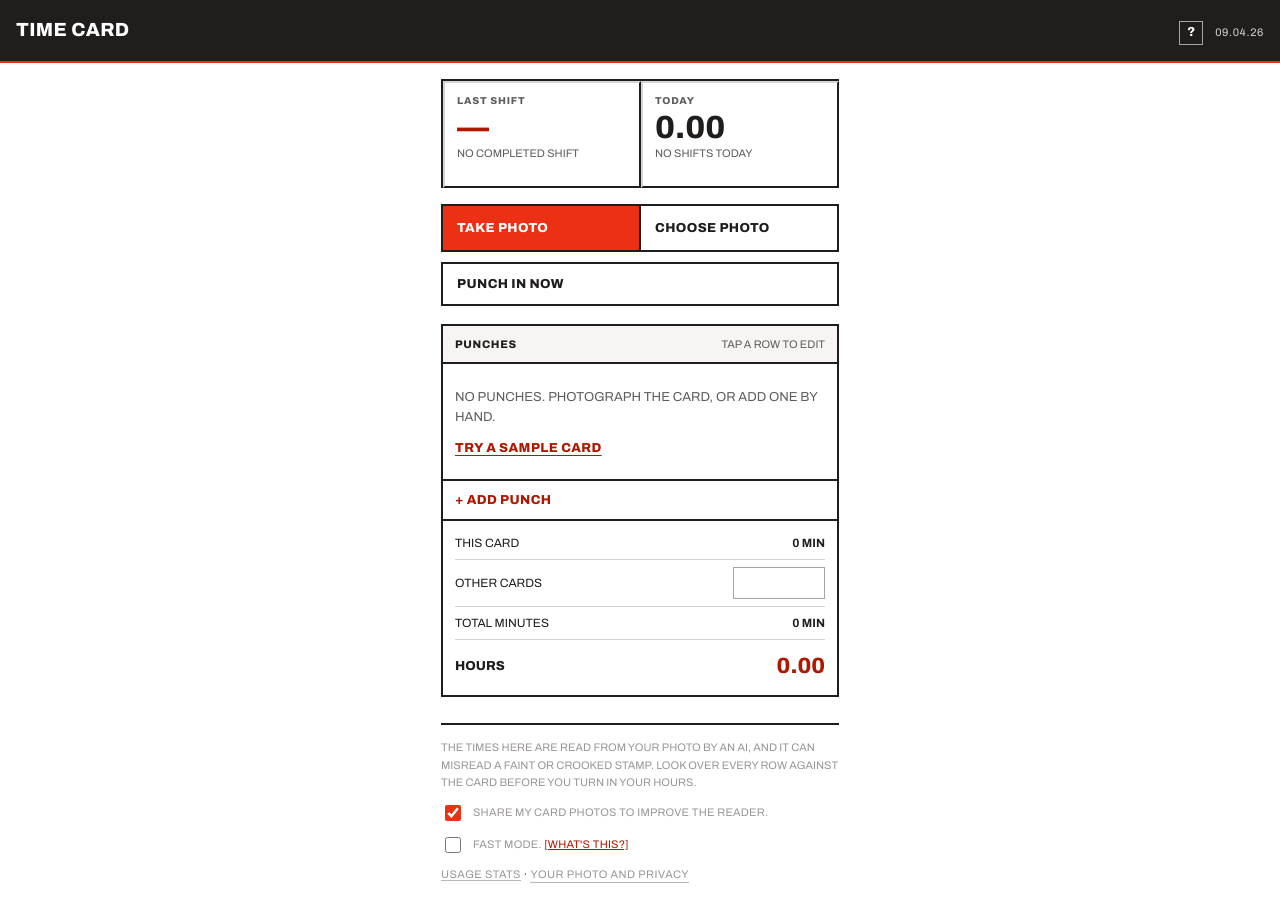
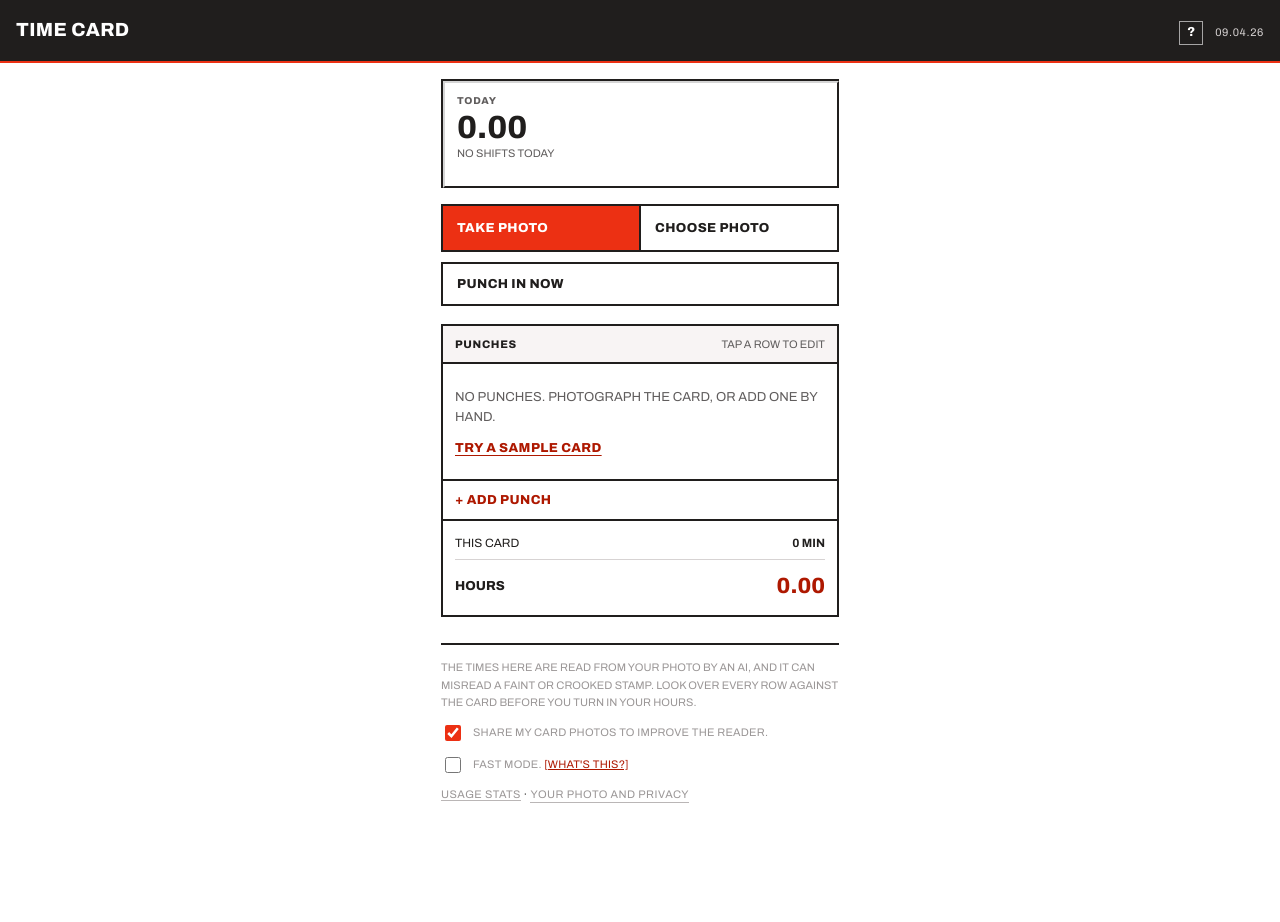
Before and after one commit to kickofline/punchcard, a website with bundled scripts: page index.html in a window 1280 px wide. After the commit the page ends 859 px from the top, so only its background shows below. Built offline with nearby package versions, Linux system fonts and the light colour scheme.

Commit message:
Re-align with the app's actual job: scan the card, do the math, enter it in OBU
The paper card is the record and gets overwritten every shift - this app
was drifting toward being a second logbook. Walking that back:

- A scan now replaces the current card instead of merging with whatever was
  read before (layout(found), not layout([...punches, ...found])). Re-shoot
  the card, see what's on it now.
- Drop the "Other cards" minutes bucket and the redundant "Total minutes"
  line - the totals block is just This card + Hours now.
- Drop the "Last shift" stat card; Today (what you actually enter) is the
  only stat, full width.
- Stop persisting the card to localStorage on every change, and stop
  restoring one on launch - each scan is a fresh calculation, not a saved
  session. A pre-update install's leftover timecard:v1 is purged on load.

Claude-Session: https://claude.ai/code/session_01J5aLdbtzgrhoWFBVgyreQJ

```diff
--- a/app.mjs
+++ b/app.mjs
@@ -322,7 +322,6 @@ async function readCardImage(dataURL, onStep = () => {}, opts = {}) {
 
 export function TimeCard() {
   const [punches, setPunches] = useState([]);
-  const [other, setOther] = useState("");
   const [editing, setEditing] = useState(null);
   const [draft, setDraft] = useState({ date: todayISO(), time: nowHM() });
   const [status, setStatus] = useState("idle"); // idle | camera | reading
@@ -397,14 +396,10 @@ export function TimeCard() {
 
   useEffect(() => {
     (async () => {
-      try {
-        const saved = await storage.get("timecard:v1");
-        if (saved) {
-          const v = JSON.parse(saved.value);
-          setPunches(v.punches || []);
-          setOther(v.other || "");
-        }
-      } catch (e) { /* nothing saved yet */ }
+      // The card itself is the record and gets overwritten every shift, so
+      // this app doesn't keep one either - each scan starts clean. Clear out
+      // anything a pre-update install left behind.
+      storage.delete("timecard:v1");
       try {
         const dismissed = await storage.get("punchcard:install-dismissed");
         if (!dismissed && !IS_STANDALONE) setInstallHidden(false);
@@ -436,11 +431,6 @@ export function TimeCard() {
       window.removeEventListener("appinstalled", onInstalled);
     };
   }, []);
-
-  useEffect(() => {
-    if (!punches.length && !other) return;
-    storage.set("timecard:v1", JSON.stringify({ punches, other }));
-  }, [punches, other]);
 
   useEffect(() => {
     punchesRef.current = punches;
@@ -526,8 +516,6 @@ export function TimeCard() {
   const { shifts, notes } = useMemo(() => readCard(grid), [grid]);
 
   const cardMinutes = shifts.reduce((s, x) => s + x.minutes, 0);
-  const otherMinutes = Math.max(0, parseInt(other, 10) || 0);
-  const totalMinutes = cardMinutes + otherMinutes;
   const open = shifts.find((s) => s.open);
 
   useEffect(() => {
@@ -555,9 +543,6 @@ export function TimeCard() {
     }));
   }, [shifts]);
   const todayRow = byDay.find((d) => d.date === today);
-
-  const done = shifts.filter((s) => s.out && !s.bad);
-  const last = done[done.length - 1];
 
   /* Rows to show: every slot that holds a punch, plus a slot being edited. */
   const rows = grid
@@ -818,12 +803,13 @@ export function TimeCard() {
         fast: !opts.sample && fast,
         ...opts,
       });
-      const merged = layout([...punches, ...found]);
-      const keys = new Set(found.map((p) => `${p.type}|${p.date}|${p.time}`));
+      // The photo is what's on the card right now, so a scan replaces the
+      // current card rather than piling onto whatever was read before.
+      const merged = layout(found);
       const freshSlots = [];
       const baseline = {};
       merged.forEach((p, i) => {
-        if (p && keys.has(`${p.type}|${p.date}|${p.time}`)) {
+        if (p) {
           freshSlots.push(i);
           baseline[i] = { type: p.type, date: p.date, time: p.time };
         }
@@ -887,9 +873,7 @@ export function TimeCard() {
   }
   function clearCard() {
     setPunches([]);
-    setOther("");
     setEditing(null);
-    storage.delete("timecard:v1");
   }
   function copyDay(d) {
     const lines = d.list.map((s) => `${clock12(s.in)} to ${clock12(s.out)} = ${hrs(s.minutes)} h (${s.minutes} min)`);
@@ -994,21 +978,7 @@ export function TimeCard() {
       `}
 
       <div class="wrap">
-        <div class="stats">
-          <button
-            class="stat"
-            onClick=${() => last && copyAndLog(hrs(last.minutes), "last")}
-            disabled=${!last}
-          >
-            <span class="tag">Last shift</span>
-            <span class="figure">${last ? hrs(last.minutes) : "—"}</span>
-            <span class="sub">
-              ${last
-                ? `${clock12(last.in)}–${clock12(last.out)} · ${last.minutes} min`
-                : "No completed shift"}
-            </span>
-            <span class="cue">${copied === "last" ? "Copied · opening OBU" : last ? "Tap: copy + open OBU" : ""}</span>
-          </button>
+        <div class="stats solo">
           <button
             class="stat today"
             onClick=${() => todayRow && copyAndLog(hrs(todayRow.minutes), "today")}
@@ -1097,18 +1067,9 @@ export function TimeCard() {
               <span class="lbl">This card</span>
               <span class="num">${cardMinutes || 0} min</span>
             </div>
-            <div class="tline">
-              <span class="lbl">Other cards</span>
-              <input class="num" inputMode="numeric" value=${other} aria-label="Minutes from other cards"
-                onInput=${(e) => setOther(e.target.value.replace(/[^0-9]/g, ""))} />
-            </div>
-            <div class="tline">
-              <span class="lbl">Total minutes</span>
-              <span class="num">${totalMinutes || 0} min</span>
-            </div>
             <div class="tline big">
               <span class="lbl">Hours</span>
-              <span class="num">${totalMinutes ? hrs(totalMinutes) : "0.00"}</span>
+              <span class="num">${cardMinutes ? hrs(cardMinutes) : "0.00"}</span>
             </div>
           </div>
         </div>
@@ -1155,7 +1116,7 @@ export function TimeCard() {
             <p class="note">Open shift since ${clock12(open.in)}. It won't count until there's a matching OUT.</p>
           `}
           ${notes.map((n, i) => html`<p class="note" key=${i}>${n}</p>`)}
-          ${(punches.length > 0 || other) && html`
+          ${punches.length > 0 && html`
             <button class="btn btn-secondary reset" onClick=${clearCard}>Clear card</button>
           `}
         </div>
--- a/styles.css
+++ b/styles.css
@@ -162,6 +162,7 @@ body {
   border-left: var(--ink);
   margin-bottom: 16px;
 }
+.stats.solo { grid-template-columns: 1fr; }
 .stat {
   text-align: left;
   border-right: var(--ink);
```
